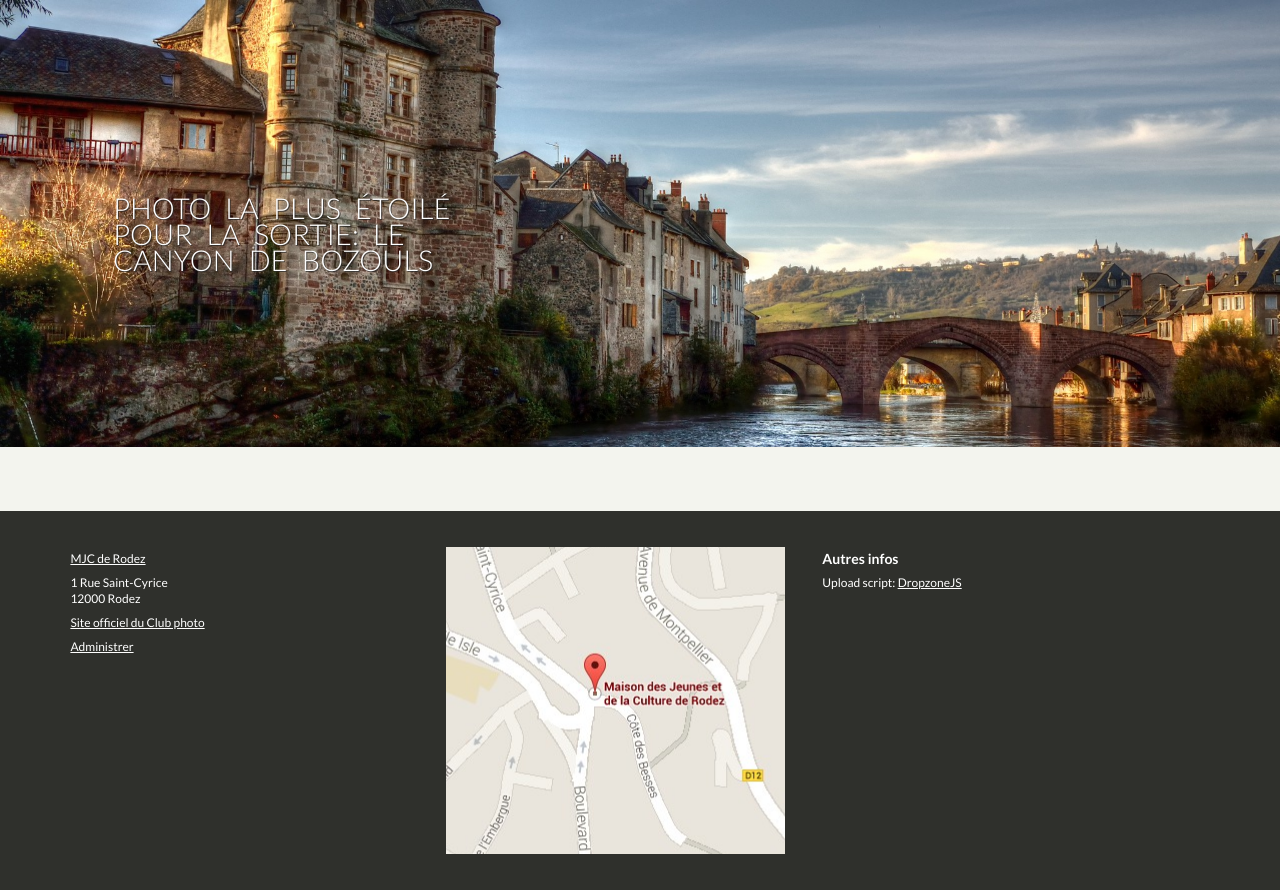
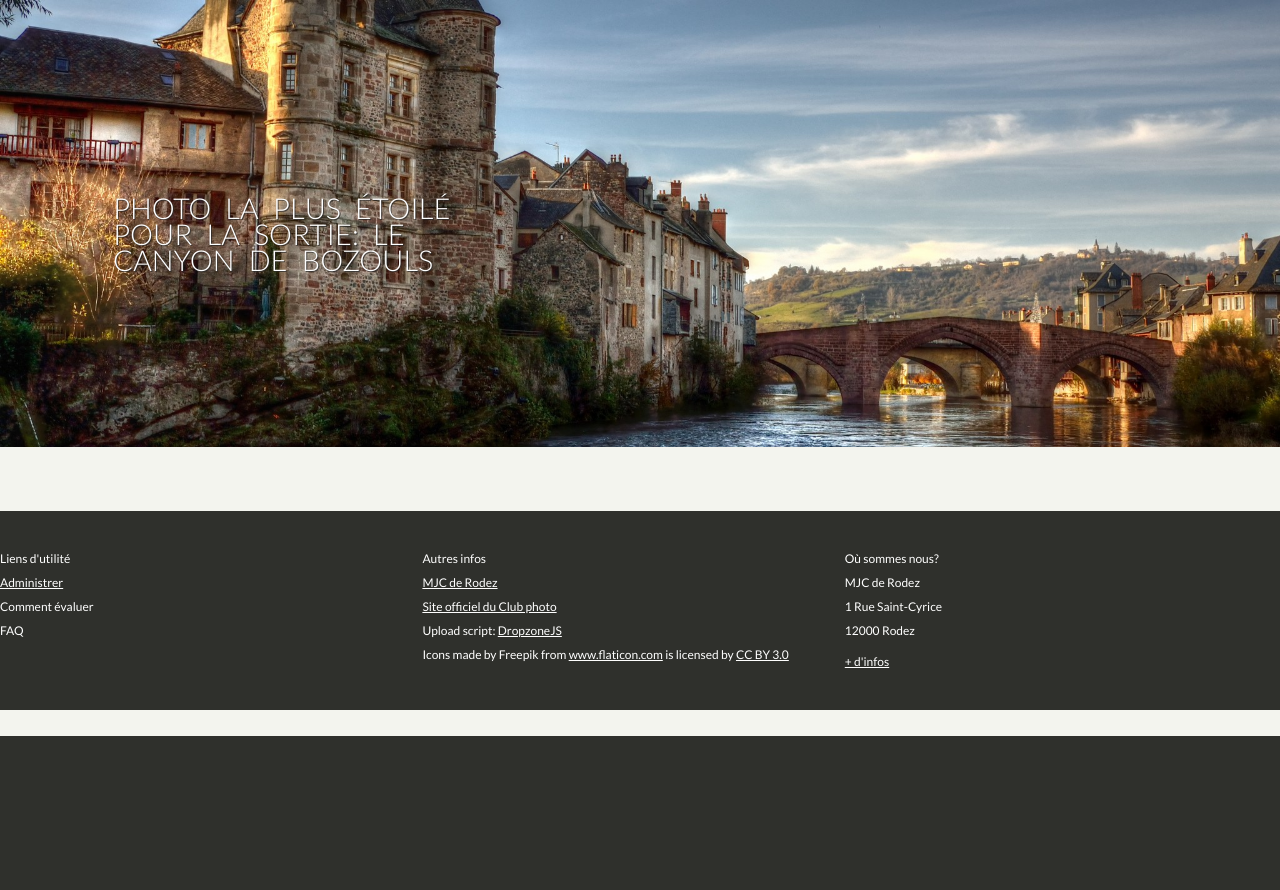
Before and after one commit to alberto2112/clubphoto, a PHP site: page / in a window 1280 px wide. Shown: the part 64-954 px from the top of the page. After the commit the page ends 800 px from the top, so only its background shows below. Run offline with PHP 8.4, Linux system fonts and the light colour scheme.

Commit message:
Adding footer to web pages

```diff
--- a/footer.php
+++ b/footer.php
@@ -6,29 +6,39 @@
     $_ISMEMBER = false;
 ?>
 <footer>
-  <div class="centered clearfix onecol">
+  <div class="centered clearfix">
     <ul>
-      <li><a href="http://www.mjcrodez.com/">MJC de Rodez</a></li>
-      <li>1 Rue Saint-Cyrice<br />12000 Rodez</li>
-      <li><a href="">Site officiel du Club photo</a></li>
+      <li class="title">Liens d'utilit&eacute;</li>
   <?php
-    if($_ISMEMBER && $_SHOWRANKING){
-      echo '<li><a href="'.PUBLIC_ROOT.'classement.php?'.URI_QUERY_ALBUM.'='.$_CODALBUM.'">Voir classement</a></li>';
-    }
-
     if($_ISADMIN){
       echo '<li><a style="color:#E88" href="'.PUBLIC_ROOT.'logout.php">Se d&eacute;connecter</a></li>';
     } else {
       echo '<li><a href="'.PUBLIC_ROOT.'login.php">Administrer</a></li>';
     }
+
+    if($_ISMEMBER && $_SHOWRANKING){
+      echo '<li><a href="'.PUBLIC_ROOT.'classement.php?'.URI_QUERY_ALBUM.'='.$_CODALBUM.'">Voir classement</a></li>';
+    }
   ?>
+      <li>Comment &eacute;valuer</li>
+      <li>FAQ</li>
     </ul>
+
     <ul>
-      <li class="carte"></li>
+      <li class="title">Autres infos</li>
+      <li><a href="http://www.mjcrodez.com/">MJC de Rodez</a></li>
+      <li><a href="http://photo.mjcrodez.com/">Site officiel du Club photo</a></li>
+      <li>Upload script: <a href="http://www.dropzonejs.com/">DropzoneJS</a></li>
+      <li>Icons made by Freepik from <a href="http://www.flaticon.com" title="Flaticon">www.flaticon.com</a> is licensed by <a href="http://creativecommons.org/licenses/by/3.0/" title="Creative Commons BY 3.0">CC BY 3.0</a></li>
     </ul>
-    <ul>
-      <li><h3>Autres infos</h3></li>
-      <li>Upload script: <a href="http://www.dropzonejs.com/">DropzoneJS</a></li>
+
+    <ul class="noborder">
+      <li class="title">O&ugrave; sommes nous?</li>
+      <li>MJC de Rodez</li>
+      <li>1 Rue Saint-Cyrice</li>
+      <li>12000 Rodez</li>
+      <li><a href="https://www.google.fr/maps/place/Maison+des+Jeunes+et+de+la+Culture+de+Rodez/@44.352998,2.577991,17z/data=!3m1!4b1!4m2!3m1!1s0x0000000000000000:0x71ac842e7e08e3dc" class="carte"></a></li>
+      <li><a href="http://mjcrodez.fr/clubs/activit%C3%A9s/culture/multim%C3%A9dia/80-num%C3%A9rique.html">+ d'infos</a></li>
     </ul>
   </div>
 </footer>
```
